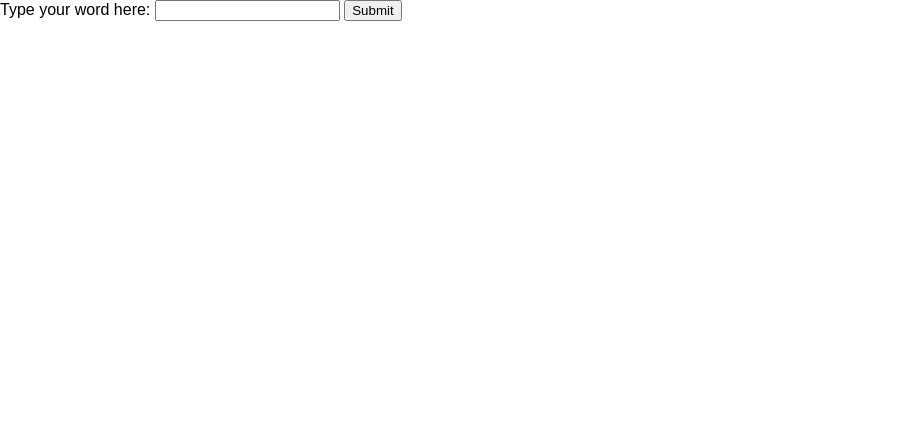
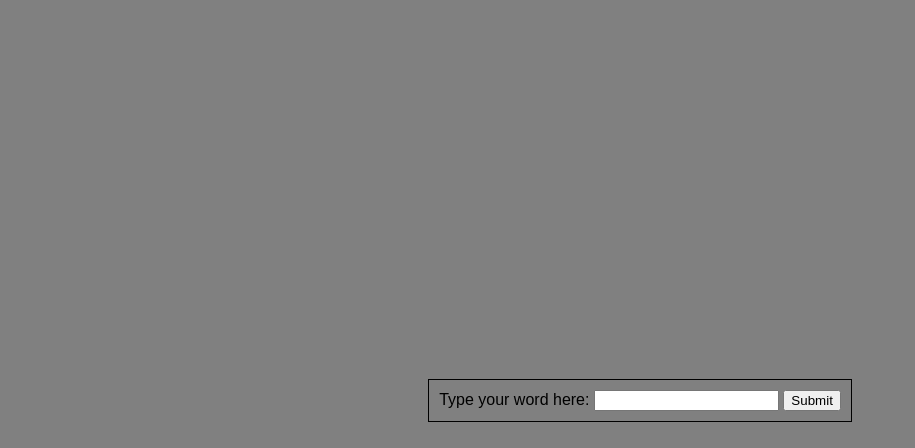
Before and after one commit to timjden/dict-bot, a plain HTML site: page index.html in a window 1280 px wide. Shown: the whole page, without its empty margins (0-915 px from the left). Drawn offline with Linux system fonts and the light colour scheme.

Commit message:
added flexbox

```diff
--- a/index.html
+++ b/index.html
@@ -5,11 +5,15 @@
         <link rel="stylesheet" href="styles.css">
     </head>
     <body>
+        <div class="flexbox-container">
+            <div class="flexbox-item">
                 <label>Type your word here: </label>
                 <input class="word" type="text">
                 <button class="submit">Submit</button>
                 <div class="definition-title"></div>
                 <div class="definition"></div>
                 <script src="script.js" async defer></script>
+            </div>
+        </div>
     </body>
 </html>
```
Lines whose indentation alone changed are shown as unchanged.
